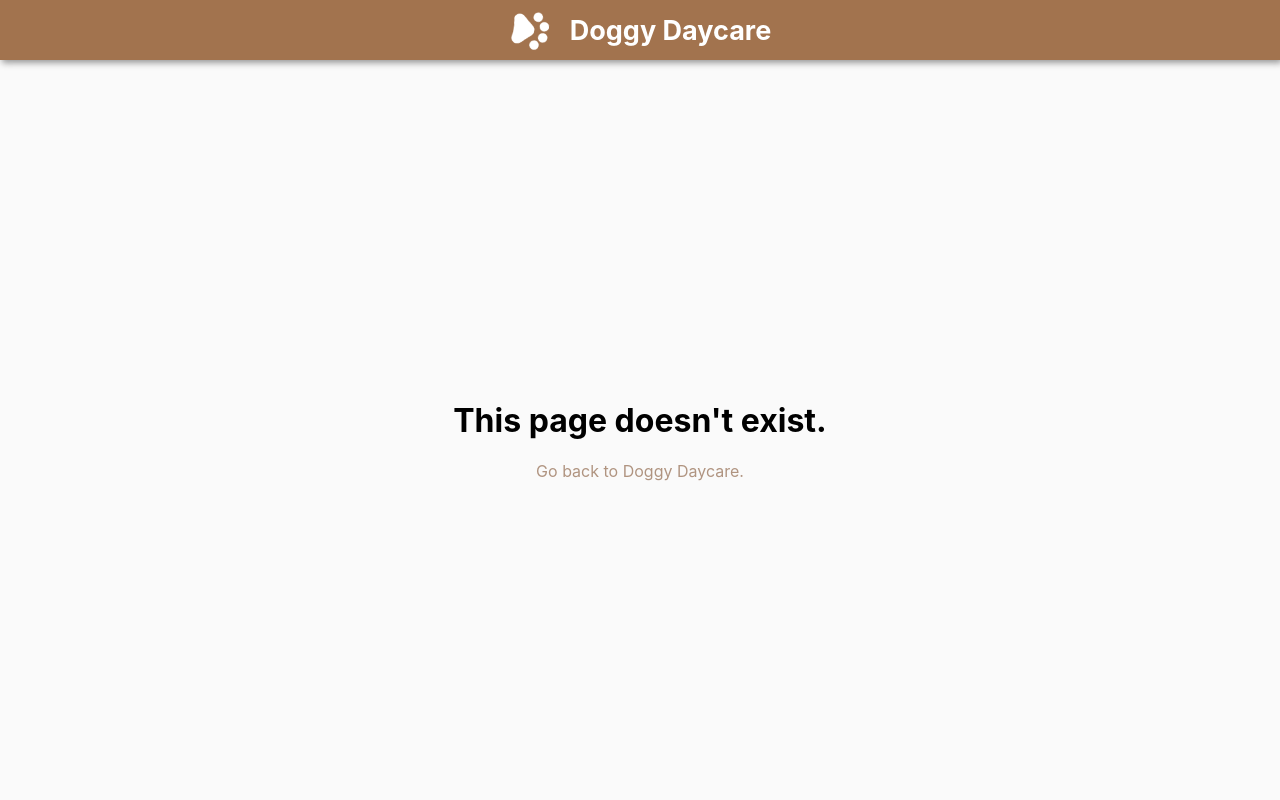
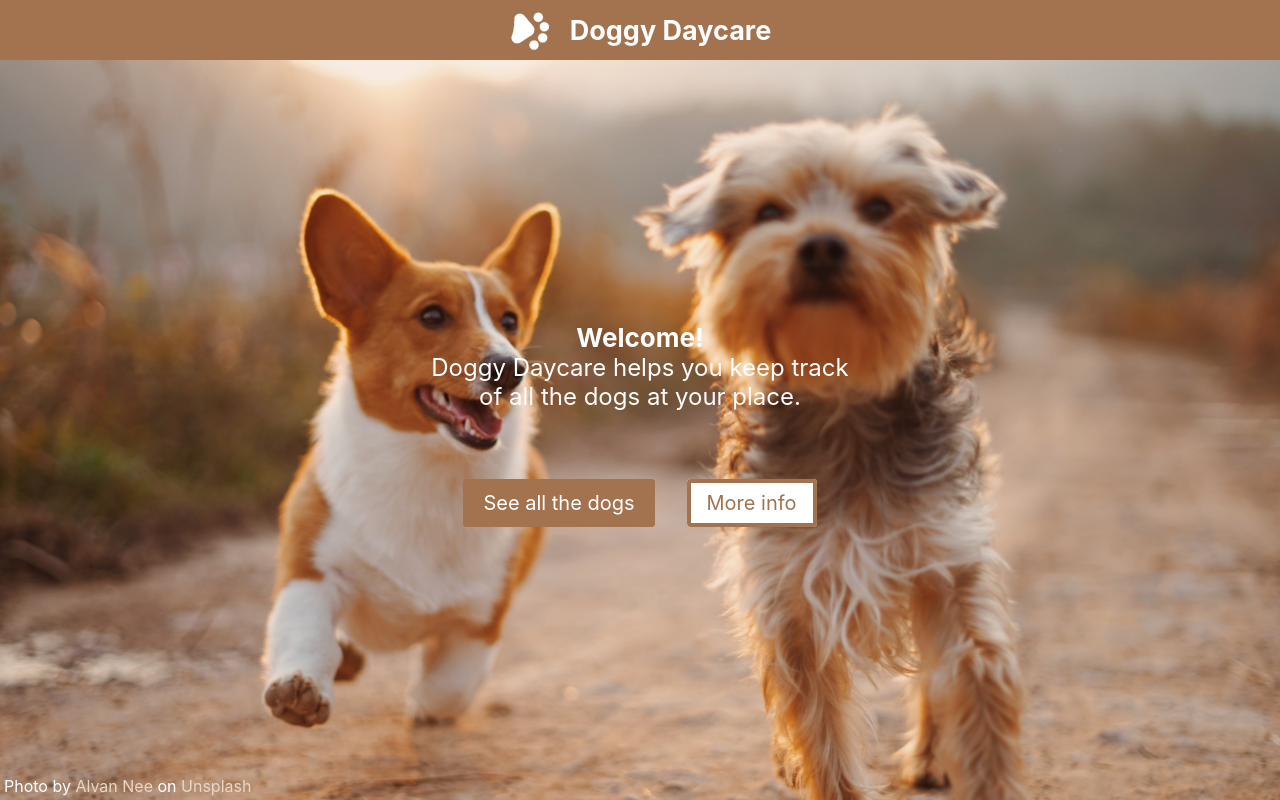
Before and after one commit to WALMIN/DoggyDaycare, a React (Create React App) app: page / in a window 1280 px wide. Built offline with nearby package versions, Linux system fonts and the light colour scheme.

Commit message:
Some minor clean up

```diff
--- a/src/App.js
+++ b/src/App.js
@@ -1,6 +1,6 @@
 import "./App.css";
 import Home from "./components/Home";
-import Dogs from "./components/Dogs";
+import Register from "./components/Register";
 import Dog from "./components/Dog";
 import NoPage from "./components/NoPage";
 import { Route, BrowserRouter as Router, Link, Switch } from "react-router-dom"
@@ -18,9 +18,9 @@ function App() {
 
         <main>
         <Switch>
-          <Route path="/DoggyDaycare" exact> <Home /> </Route>
-          <Route path="/DoggyDaycare/register"> <Dogs /> </Route>
-          <Route path="/DoggyDaycare/dog/:chipNumber"> <Dog /> </Route>
+          <Route exact path="/"> <Home /> </Route>
+          <Route exact path="/register"> <Register /> </Route>
+          <Route exact path="/dog/:chipNumber"> <Dog /> </Route>
           <Route path="*"> <NoPage /> </Route>
         </Switch>
         </main>
--- a/src/components/Dog.js
+++ b/src/components/Dog.js
@@ -1,6 +1,6 @@
 import './Dog.css';
 import { Link, useParams } from "react-router-dom";
-import { FetchData } from "../FetchData";
+import { FetchData } from "../data/FetchData";
 
 const Dog = (props) => {
   let { chipNumber } = useParams();
```
Also changed, not shown: src/components/Register.js (renamed from src/components/Dogs.js, +4 -4 lines), src/components/Register.css (renamed from src/components/Dogs.css), src/data/FetchData.js (renamed from src/FetchData.js).
